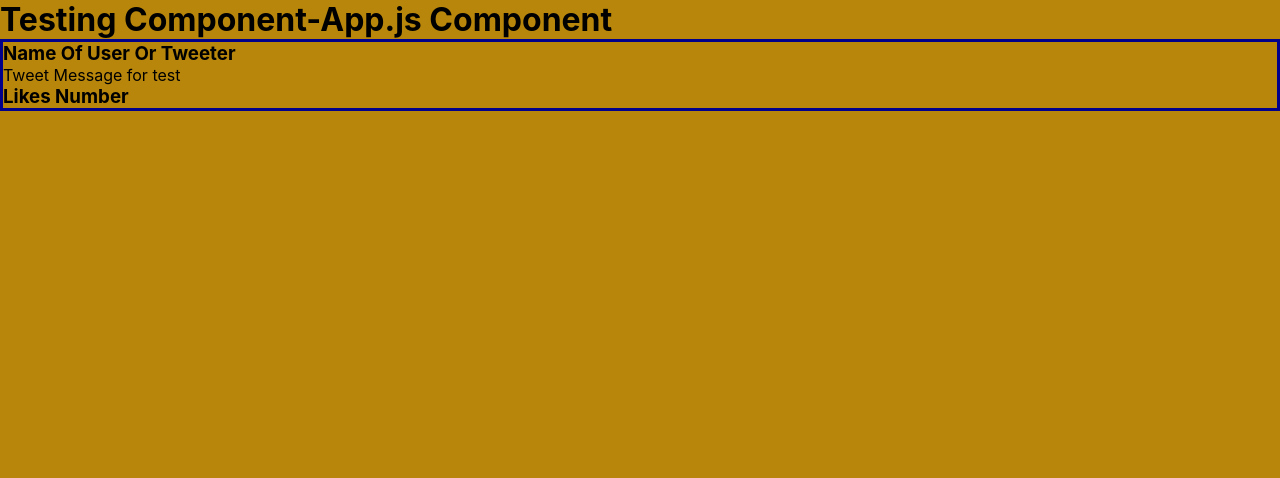
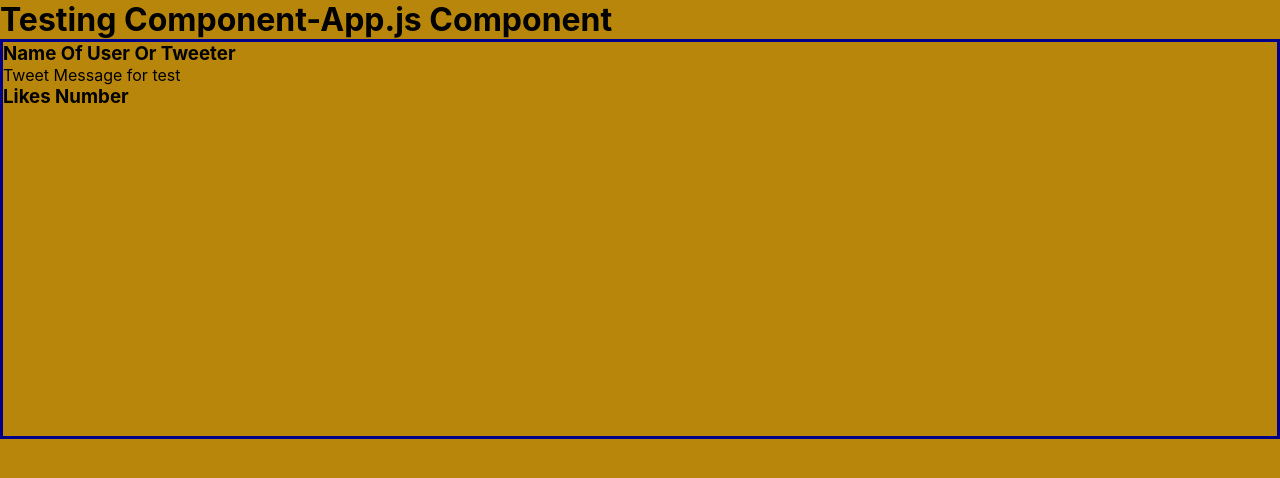
Before and after one commit to Beatyofcoding/AnotherFirstProjectOfReact, a React (Create React App) app in the folder areactproject/: page / in a window 1280 px wide. Shown: the top 478 px of the page. Built offline with nearby package versions, Linux system fonts and the light colour scheme.

Commit message:
FixinSytxErr(Comma)+SettingHeightOfTweetBoxTo400px

```diff
--- a/areactproject/src/App.css
+++ b/areactproject/src/App.css
@@ -3,6 +3,6 @@
   background: darkgoldenrod;
 }
 .tweet {
-  height: 400 px;
+  height: 400px;
   border: 3px solid darkblue;
 }
--- a/areactproject/src/Tweet.js
+++ b/areactproject/src/Tweet.js
@@ -9,7 +9,7 @@ function Tweet(){
             <h3>Likes Number</h3>
 
         </div>
-    )
+    );
 }
 
 export default Tweet;
--- a/areactproject/src/index.css
+++ b/areactproject/src/index.css
@@ -1,4 +1,4 @@
-*{
+* {
   margin: 0;
   padding: 0;
   box-sizing: border-box;
```
